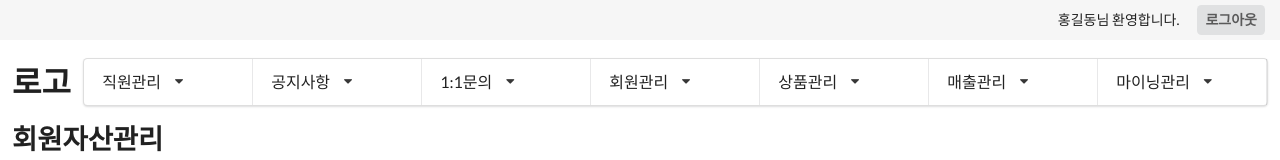
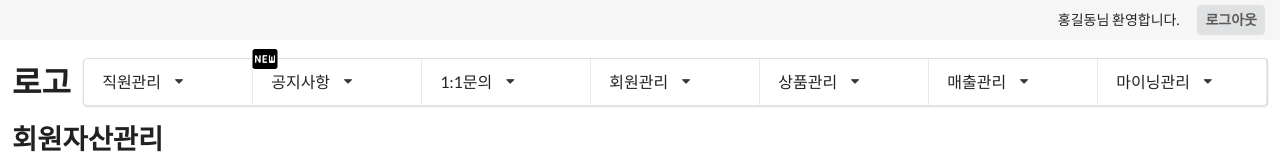
Before and after one commit to jit0704/metafarms, a plain HTML site: page pub/admin/html/layout.html in a window 1280 px wide. Shown: the top 160 px of the page. Drawn offline with Linux system fonts and the light colour scheme.

Commit message:
관리자페이지: gnb메뉴에 new 표시 추가

```diff
--- a/pub/admin/css/style.css
+++ b/pub/admin/css/style.css
@@ -172,6 +172,17 @@ em, i {
           flex: 1;
 }
 
+.ly-header .ui.menu .item.badge-new::after {
+  content: "";
+  position: absolute;
+  top: -15px;
+  left: -3px;
+  width: 30px;
+  height: 30px;
+  background: url(../images/icon_new.png) no-repeat 0 0;
+  background-size: contain;
+}
+
 .ly-container {
   display: -webkit-box;
   display: -ms-flexbox;
--- a/pub/admin/html/layout.html
+++ b/pub/admin/html/layout.html
@@ -29,7 +29,7 @@
           </div>
         </div>
         <!-- //dropdown -->
-        <div class="ui dropdown item">
+        <div class="ui dropdown item badge-new"> <!-- 220626 new 표시: badge-new 클래스 추가 -->
           <span class="text">공지사항</span>
           <i class="dropdown icon"></i>
           <div class="menu">
```
Also changed, not shown: pub/admin/images/icon_new.png (added).
